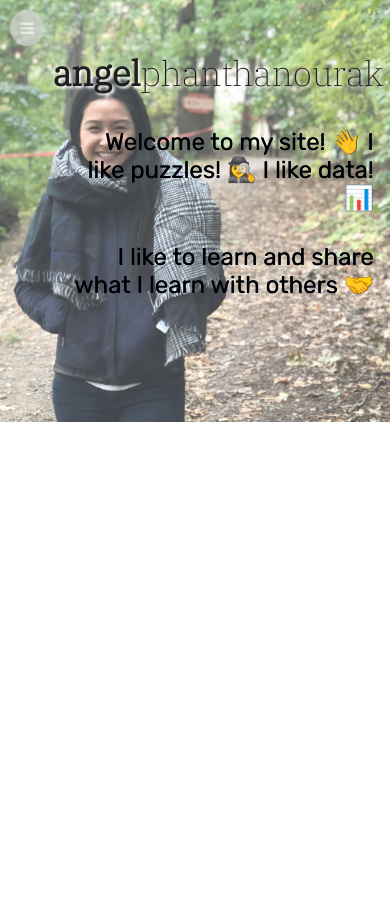
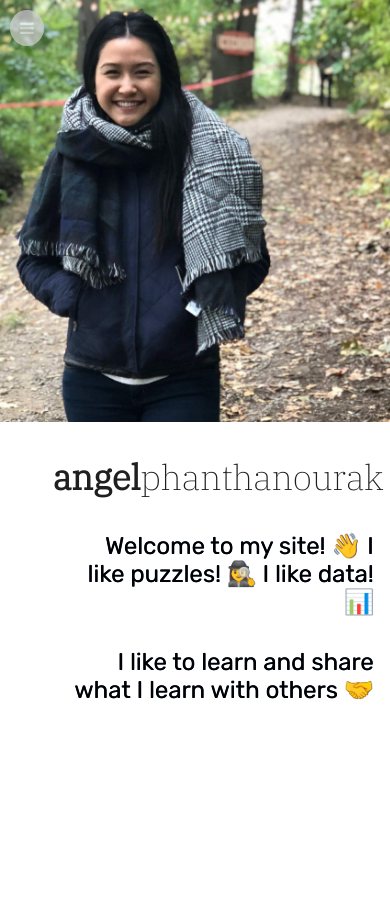
Before and after one commit to angelphanth/portfolio, a PHP site: page / in a window 390 px wide. Shown: the top 899 px of the page. Run offline with PHP 8.4, Linux system fonts and the light colour scheme.

Commit message:
update mobile view

```diff
--- a/css/styles.css
+++ b/css/styles.css
@@ -494,8 +494,9 @@ a {
     }
 
     #home::before {
+        margin-top: -80px;
         background-size: cover;
-        opacity: 0.75;
+        opacity: 1;
     }
 
     .slideshow-container {
@@ -525,8 +526,8 @@ a {
     }
 
     .title {
+        padding-top: 105%;
         color: black;
-        /* text-shadow: 2px 2px 3px pink; */
     }
 
     .title h1 {
```
